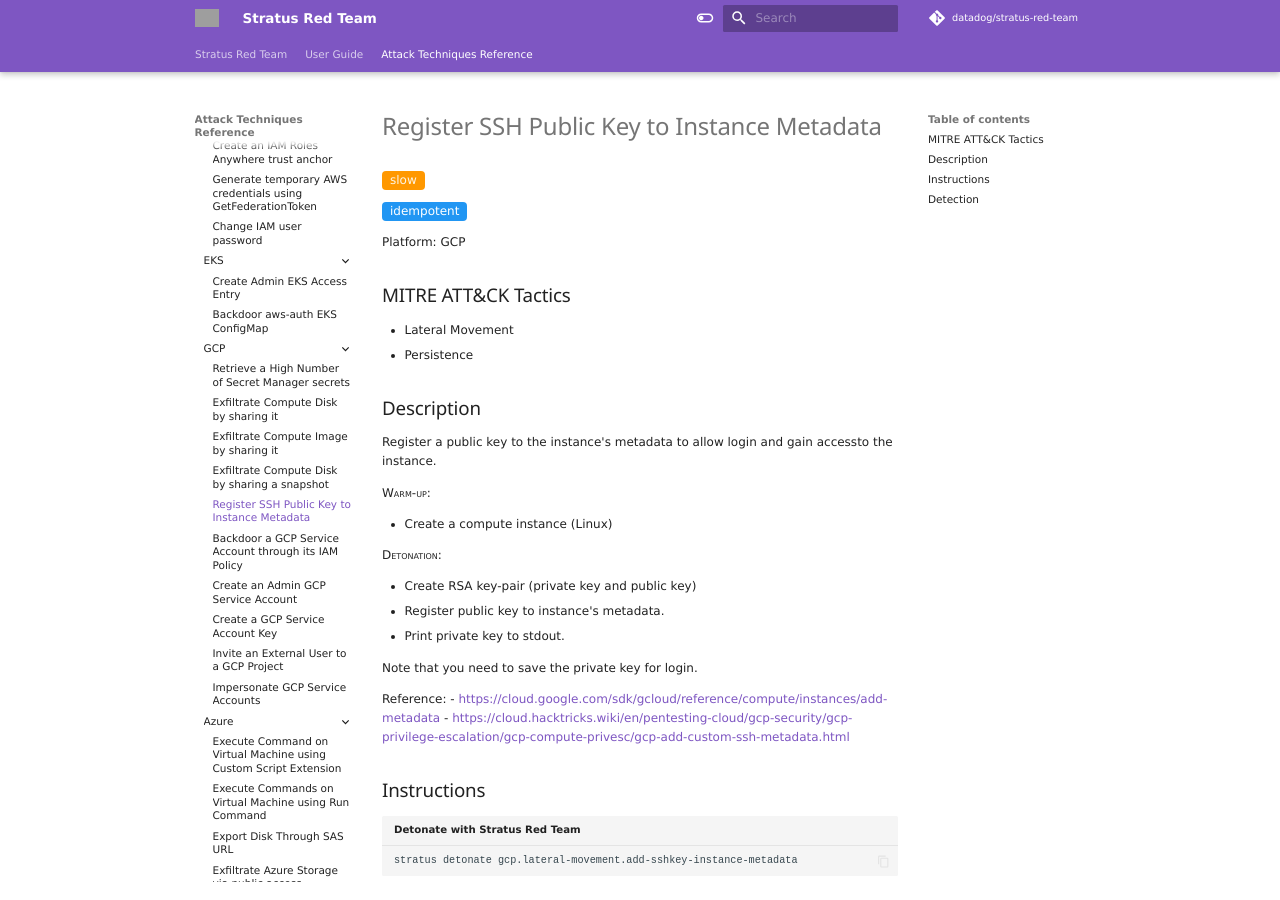
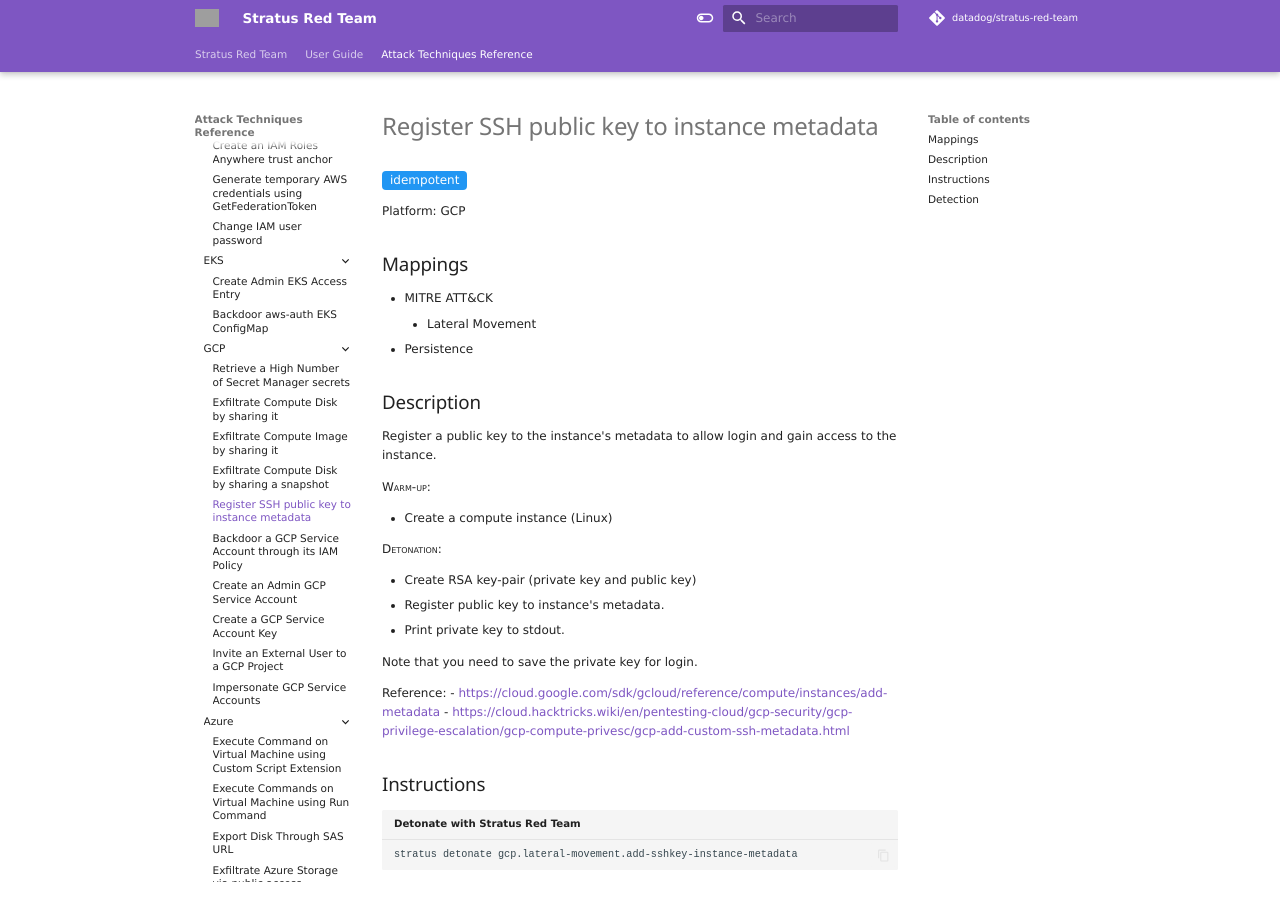
Before and after one commit to DataDog/stratus-red-team, an MkDocs documentation site: the page built from docs/attack-techniques/GCP/gcp.lateral-movement.add-sshkey-instance-metadata.md, in a window 1280 px wide and 900 px high. Built offline with MkDocs 1.6.1 and Material for MkDocs 9.7.7, drawn with Linux system fonts in a browser that asks for light colours; nearby versions of some CDN libraries; library files that are not in the unit come from our copies; comment, search, counter and statistics services are not loaded; grey boxes are pictures that could not be loaded.

Commit message:
autogenerate docs

````diff
--- a/docs/attack-techniques/GCP/gcp.lateral-movement.add-sshkey-instance-metadata.md
+++ b/docs/attack-techniques/GCP/gcp.lateral-movement.add-sshkey-instance-metadata.md
@@ -1,24 +1,26 @@
 ---
-title: Register SSH Public Key to Instance Metadata
+title: Register SSH public key to instance metadata
 ---
 
-# Register SSH Public Key to Instance Metadata
+# Register SSH public key to instance metadata
 
-<span class="smallcaps w3-badge w3-orange w3-round w3-text-sand" title="This attack technique might be slow to warm up or detonate">slow</span>
 
-<span class="smallcaps w3-badge w3-blue w3-round w3-text-white" title="This attack technique can be detonated multiple times">idempotent</span>
+ <span class="smallcaps w3-badge w3-blue w3-round w3-text-white" title="This attack technique can be detonated multiple times">idempotent</span>
 
 Platform: GCP
 
-## MITRE ATT&CK Tactics
+## Mappings
+
+- MITRE ATT&CK
+    - Lateral Movement
+  - Persistence
 
 
-- Lateral Movement
-- Persistence
 
 ## Description
 
-Register a public key to the instance's metadata to allow login and gain accessto the instance.
+
+Register a public key to the instance's metadata to allow login and gain access to the instance.
 
 <span style="font-variant: small-caps;">Warm-up</span>:
 
@@ -37,13 +39,11 @@
 - https://cloud.hacktricks.wiki/en/pentesting-cloud/gcp-security/gcp-privilege-escalation/gcp-compute-privesc/gcp-add-custom-ssh-metadata.html
 
 
-
 ## Instructions
 
 ```bash title="Detonate with Stratus Red Team"
 stratus detonate gcp.lateral-movement.add-sshkey-instance-metadata
 ```
-
 ## Detection
 
 
@@ -65,7 +65,7 @@
         ],
       },
     },
-	"serviceName": "compute.googleapis.com",
+    "serviceName": "compute.googleapis.com",
     "methodName": "v1.compute.instances.setMetadata",
     "resourceName": "projects/my-project-id/zones/my-zone-id/instances/my-instance-id",
   },
````
Also changed, not shown: docs/attack-techniques/GCP/index.md (+7 -0 lines), docs/attack-techniques/mitre-attack-coverage-matrices.md (+6 -5 lines), docs/index.yaml (+4 -4 lines).
